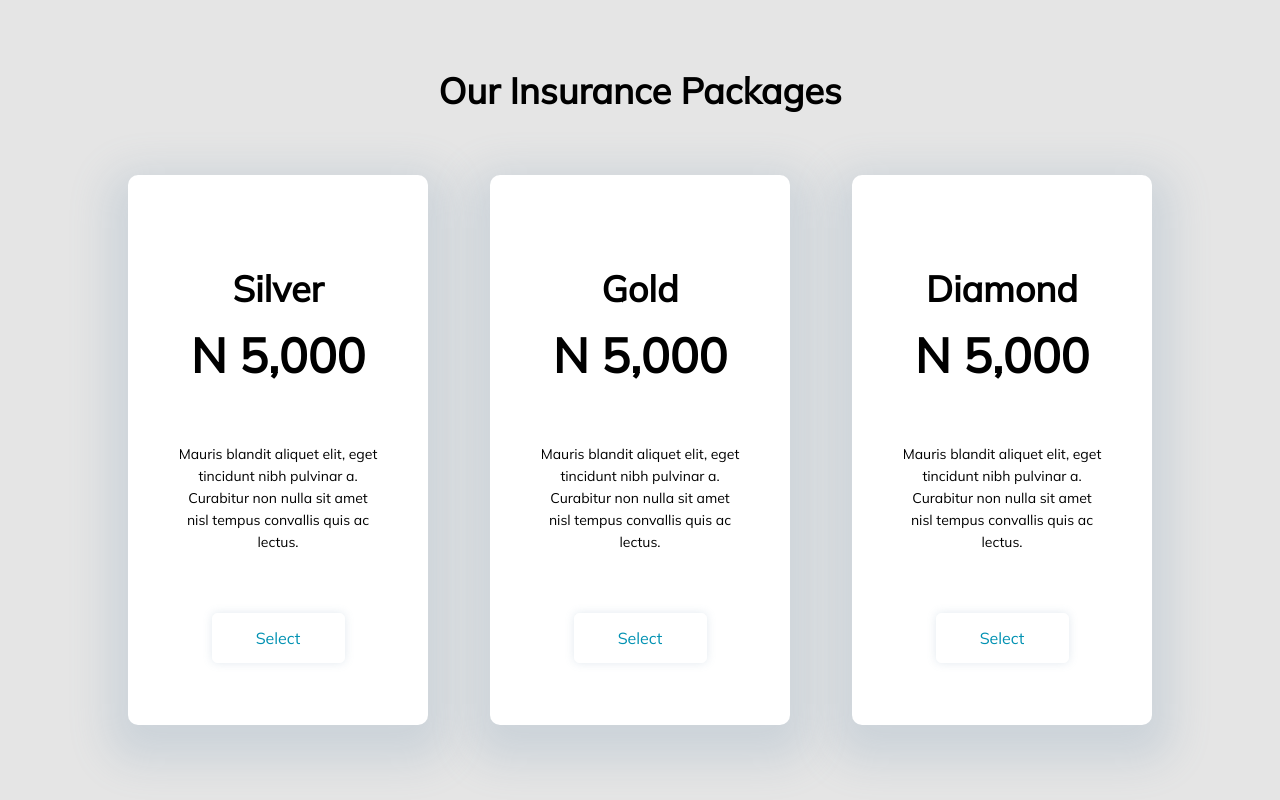
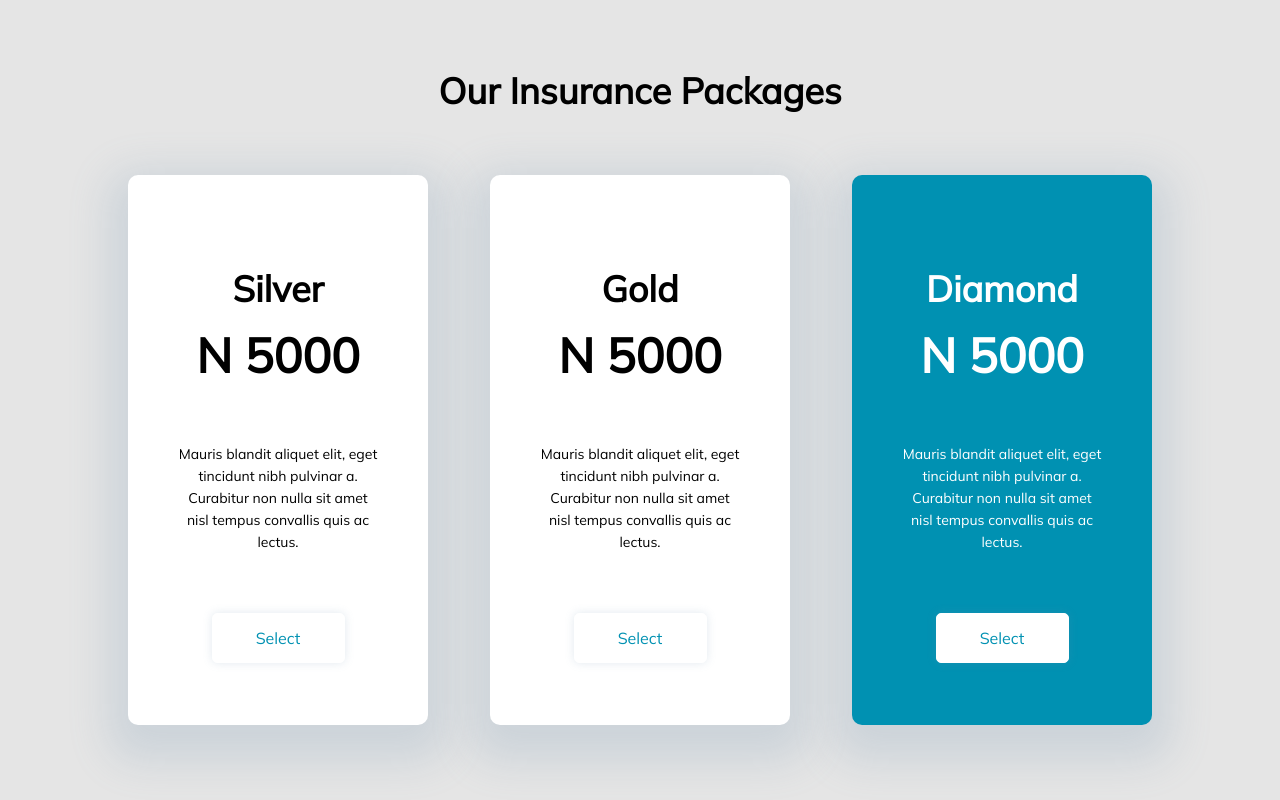
Before and after one commit to coolpythoncodes/spare-parts, a React (Create React App) app: page / in a window 1280 px wide. Shown: the part 2145-2945 px from the top of the page. Built offline with nearby package versions, Linux system fonts and the light colour scheme.

Commit message:
insurance cards background color changes on click

```diff
--- a/src/Components/Cards/InsuranceCard.js
+++ b/src/Components/Cards/InsuranceCard.js
@@ -1,7 +1,7 @@
 import styled, { css } from 'styled-components';
 import Button from '../Button/Button';
 
-const InsuranceCard = ({ insurancePackage,amount,children }) => {
+const InsuranceCard = ({ insurancePackage,amount,children,active,handleClick }) => {
 
     const InsuranceCard = styled.div`
         display: flex;
@@ -11,9 +11,12 @@ const InsuranceCard = ({ insurancePackage,amount,children }) => {
         min-height: 550px;
         left: 223px;
         top: 2296px;
-        background: #FFFFFF;
+        background: ${active ? ' #0091B2' : '#FFFFFF'};
         box-shadow: 0px 16px 40px 20px rgba(112, 144, 176, 0.2);
         border-radius: 10px;
+        cursor: pointer;
+        user-select: none;
+        color: ${active ? ' #fff' : '#000'} ;
     `
 
     const PackageName = styled.h4`
@@ -46,7 +49,7 @@ const InsuranceCard = ({ insurancePackage,amount,children }) => {
     `
     // rgba(112, 144, 176, 0.2)
     return (
-        <InsuranceCard>
+        <InsuranceCard onClick={handleClick}>
             <PackageName>{ insurancePackage }</PackageName>
             <Amount>{ `N ${amount }`}</Amount>
             <Text>{children}</Text>
--- a/src/Components/Cards/InsuranceCards.js
+++ b/src/Components/Cards/InsuranceCards.js
@@ -1,10 +1,50 @@
+import { useState } from 'react';
 import InsuranceCard from './InsuranceCard';
 import '../../Sass/insurancecards.scss';
+import { insuranceDetails } from '../../insuranceInfo';
 
 const InsuranceCards = () => {
+
+    // const [active, setActive] = useState(false);
+    // const handleClick = (id) => {
+
+    //     setActive(!active);
+    // }
+
+    const [insuranceItems, setInsuranceItems] = useState(insuranceDetails);
+    const handleClick = (id) => {
+        setInsuranceItems(insuranceItems.map((item) => {
+            if(item.id === id){
+                item.active = !item.active;
+            } return item;
+        }))
+        console.log(insuranceItems)
+    }
+
     return (
         <div className='insurance-cards'>
-            <InsuranceCard
+            {
+                insuranceItems.map(({
+                    id,
+                    packageName,
+                    amount,
+                    packageDetails,
+                    active,
+                })  => {
+                    return (
+                        <InsuranceCard
+                            key={id}
+                            insurancePackage={packageName}
+                            amount={amount}
+                            active={active}
+                            handleClick={() => handleClick(id)}
+                        >
+                            {packageDetails}
+                        </InsuranceCard>
+                    )
+
+            })}
+            {/* <InsuranceCard
                 insurancePackage='Silver'
                 amount='5,000'
             >
@@ -23,7 +63,7 @@ const InsuranceCards = () => {
                 amount='5,000'
             >
                 Mauris blandit aliquet elit, eget tincidunt nibh pulvinar a. Curabitur non nulla sit amet nisl tempus convallis quis ac lectus.
-            </InsuranceCard>
+            </InsuranceCard> */}
         </div>
     );
 }
--- /dev/null
+++ b/src/insuranceInfo.js
@@ -0,0 +1,23 @@
+export const insuranceDetails = [
+    {
+        id: 1,
+        packageName: 'Silver',
+        amount: 5000,
+        packageDetails: 'Mauris blandit aliquet elit, eget tincidunt nibh pulvinar a. Curabitur non nulla sit amet nisl tempus convallis quis ac lectus.',
+        active: false,
+    },
+    {
+        id: 2,
+        packageName: 'Gold',
+        amount: 5000,
+        packageDetails: 'Mauris blandit aliquet elit, eget tincidunt nibh pulvinar a. Curabitur non nulla sit amet nisl tempus convallis quis ac lectus.',
+        active: false,
+    },
+    {
+        id: 3,
+        packageName: 'Diamond',
+        amount: 5000,
+        packageDetails: 'Mauris blandit aliquet elit, eget tincidunt nibh pulvinar a. Curabitur non nulla sit amet nisl tempus convallis quis ac lectus.',
+        active: true,
+    },
+]
```
Also changed, not shown: 1 other file (tests, documents, lock files or other folders).
